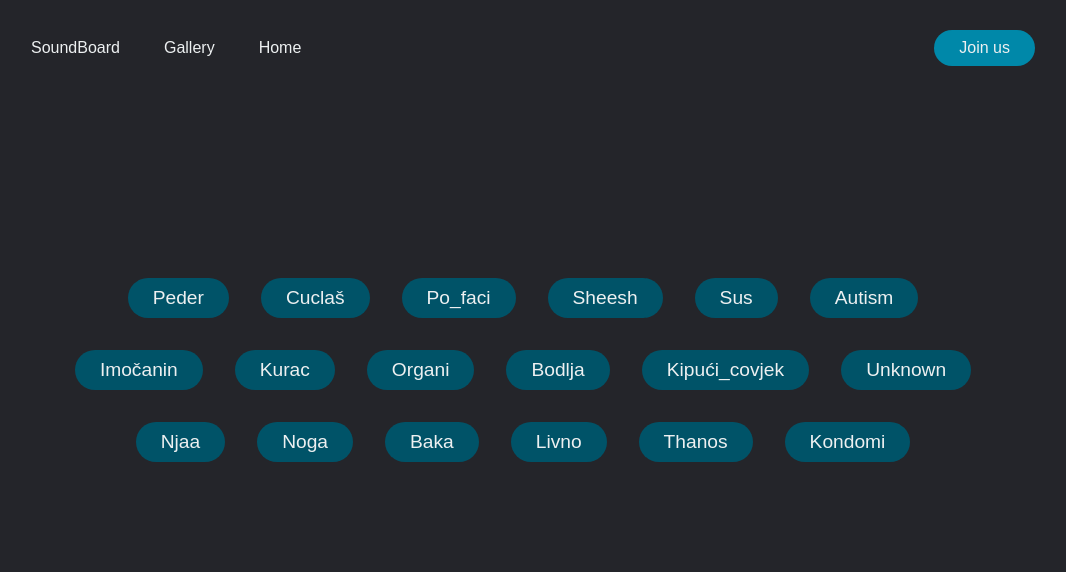
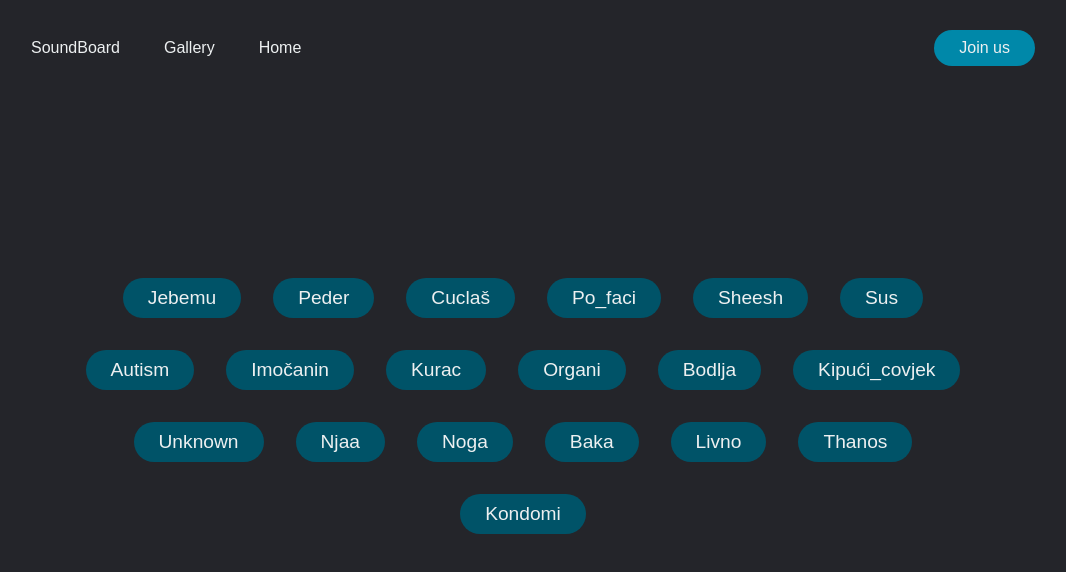
Before and after one commit to Hrijeb/eko_omblici, a plain HTML site: page soundboard.html in a window 1280 px wide. Shown: the whole page, without its empty margins (117-1183 px from the left). Drawn offline with Linux system fonts and the light colour scheme.

Commit message:
added sound

```diff
--- a/soundboard.html
+++ b/soundboard.html
@@ -20,6 +20,7 @@
         <a href="https://discord.gg/n4yyXQdtD2" class="cta"><button>Join us</button></a>
     </header>
 
+    <audio src="adri_jebemu.mp3" id="Jebemu"></audio>
     <audio src="adri_peder.mp3" id="Peder"></audio>
     <audio src="adri_cuclas.mp3" id="Cuclaš"></audio>
     <audio src="adri_prska.mp3" id="Po_faci"></audio>
@@ -44,6 +45,7 @@
     <script>
 
         const sounds = [
+            'Jebemu',
             'Peder',
             'Cuclaš',
             'Po_faci',
```
Also changed, not shown: 1 other file.
